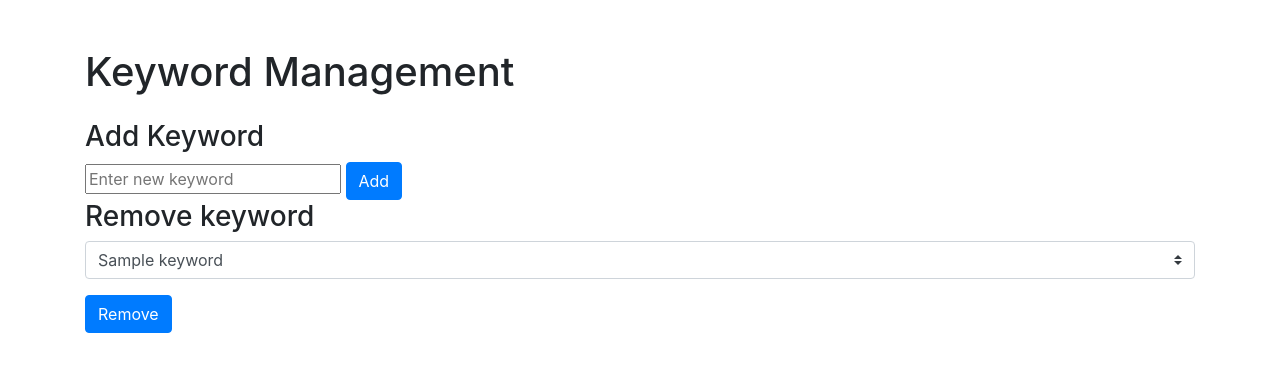
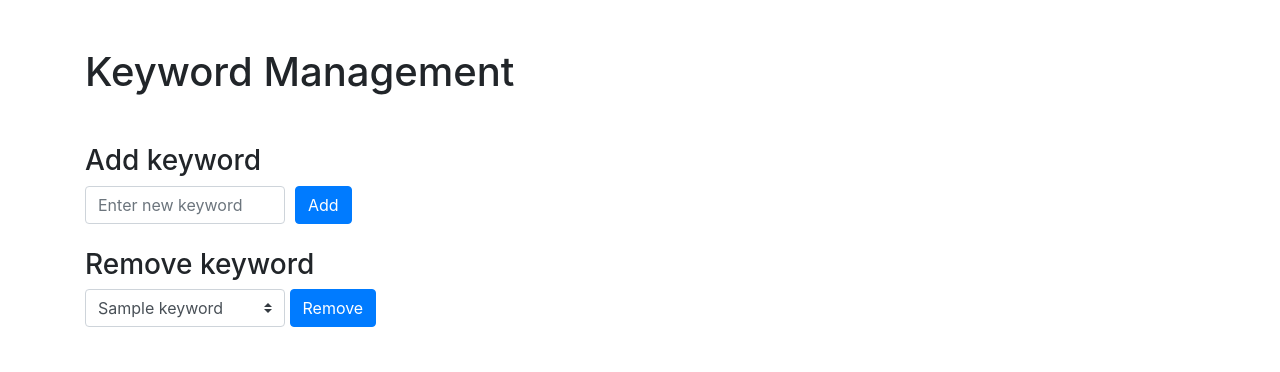
Before and after one commit to acolijn/LogIt, a Flask app: page /keywords in a window 1280 px wide. Shown: the part 56-428 px from the top of the page. Run offline with Flask 3, Linux system fonts and the light colour scheme; the visitor is signed in with stand-in values (Sample User, id 1); a database or web service that is not in the repository returns one stand-in record (values such as "Sample title"); parts of the project's set-up code (start-up, migrations or seed data) failed here and were passed over; some libraries are stand-ins or nearby versions.

Commit message:
tweaking.....

```diff
--- a/app/routes/main.py
+++ b/app/routes/main.py
@@ -73,40 +73,24 @@ def handle_entry():
 
 from math import ceil
 
+
 @main.route('/entries')
 @login_required
 def show_entries():
-    """Show the list of entries.
-
-    Returns:
-        HTML page -- The entries page.
-
-    """
-    print(current_user.username)
-    print(current_user.is_authenticated)
     search_term = request.args.get('search_term', '')
     keyword_filter = request.args.get('keyword_filter', None)
 
     query = {}
     if search_term:
-        query["text"] = {"$regex": search_term, "$options": "i"}  # Case-insensitive search in text
+        query["text"] = {"$regex": search_term, "$options": "i"}
     if keyword_filter:
         query["keywords"] = keyword_filter
 
-    # Adjust your MongoDB find command
-    #entries = mongo.db.entries.find(query).sort("timestamp", -1).skip(skip_entries).limit(per_page)
+    per_page = 5
+    page_number = int(request.args.get('page', 1))
 
-
-    # Retrieve all entries from MongoDB
-    print('static folder = ', current_app.static_folder)
-
-    per_page = 5
-    page_number = int(request.args.get('page', 1))  # get the page number from the request, default is 1
-
-    # Calculate the number of entries to skip
     skip_entries = (page_number - 1) * per_page
 
-    # Retrieve the paginated entries from the database
     entries_cursor = mongo.db.entries.find(query).sort("timestamp", -1).skip(skip_entries).limit(per_page)
 
     # Convert UTC timestamp to Amsterdam local time
@@ -116,11 +100,16 @@ def show_entries():
         entry['timestamp'] = entry['timestamp'].replace(tzinfo=pytz.utc).astimezone(amsterdam_tz)
         entries.append(entry)
 
-    # Calculate the total number of pages
-    total_entries = mongo.db.entries.count_documents({})
+    # Calculate the total number of entries matching the query
+    if query:
+        total_entries = mongo.db.entries.count_documents(query)
+    else:
+        total_entries = mongo.db.entries.count_documents({})
     total_pages = ceil(total_entries / per_page)
 
-    return render_template('show_entries.html', entries=entries, page_number=page_number, total_pages=total_pages)
+    return render_template('show_entries.html', entries=entries,
+                           page_number=page_number, total_pages=total_pages,
+                           search_term=search_term, keyword_filter=keyword_filter)
 
 @main.route('/test-mongo')
 @login_required
--- a/app/templates/base.html
+++ b/app/templates/base.html
@@ -7,8 +7,7 @@
     <meta name="viewport" content="width=device-width, initial-scale=1.0">
     <!-- <link rel="stylesheet" href="{{ url_for('static', filename='styles.css') }}"> -->
     <link href="https://maxcdn.bootstrapcdn.com/bootstrap/4.5.2/css/bootstrap.min.css" rel="stylesheet">
-</head>
-
+    <link href="https://cdnjs.cloudflare.com/ajax/libs/fancybox/3.5.7/jquery.fancybox.min.css" rel="stylesheet" >
 </head>
 
 <body>
@@ -17,6 +16,7 @@
     <script src="https://cdn.jsdelivr.net/npm/@popperjs/core@2.9.3/dist/umd/popper.min.js"></script>
     <script src="https://maxcdn.bootstrapcdn.com/bootstrap/4.5.2/js/bootstrap.min.js"></script>
     <script src="https://code.jquery.com/jquery-3.5.1.min.js"></script>
+    <script src="https://cdnjs.cloudflare.com/ajax/libs/fancybox/3.5.7/jquery.fancybox.min.js"></script>
 
     <nav class="navbar navbar-expand-lg navbar-light bg-light">
         <a class="navbar-brand" href="#">LogIt</a>
--- a/app/templates/keywords.html
+++ b/app/templates/keywords.html
@@ -4,22 +4,33 @@
 
 <div class="container mt-5">
 
-<h1 class="mb-4">Keyword Management</h1>
+<h1 class="mb-5">Keyword Management</h1>
 
     <!-- Add keyword -->
-    <h3>Add Keyword</h3>
-    <input type="text" id="new-keyword" placeholder="Enter new keyword">
-    <button onclick="addKeyword()" class="btn btn-primary">Add</button>
+    <h3>Add keyword</h3>
+    <form method="post" action="/add-keyword" class="mb-4 mt-2">
+        <div class="form-row align-items-center">
+            <div class="col-auto">
+                <label for="new-keyword" class="sr-only">New Keyword</label>
+                <input type="text" id="new-keyword" name="new_keyword" class="form-control" style="width: 200px;"
+                    placeholder="Enter new keyword">
+            </div>
+            <div class="col-auto">
+                <button type="submit" class="btn btn-primary">Add</button>
+            </div>
+        </div>
+    </form>
 
     <h3>Remove keyword</h3>
-    <select class="custom-select" id="keyword-select">
-        {% for keyword in keywords %}
-        <option>{{ keyword }}</option>
-        {% endfor %}
-    </select>
-    <!-- Remove keyword -->
-    <div class="mt-3">
-        <button onclick="removeKeyword()" class="btn btn-primary">Remove</button>
+    <div class="form-row">
+        <div class="col">
+            <select class="custom-select" id="keyword-select" style="width: 200px;">
+                {% for keyword in keywords %}
+                <option>{{ keyword }}</option>
+                {% endfor %}
+            </select>
+            <button onclick="removeKeyword()" class="btn btn-primary">Remove</button>
+        </div>
     </div>
 
 <script>
```
Also changed, not shown: app/templates/pagination.html (+9 -5 lines), app/templates/search_table.html (+9 -2 lines), app/templates/show_entries.html (+24 -3 lines).
